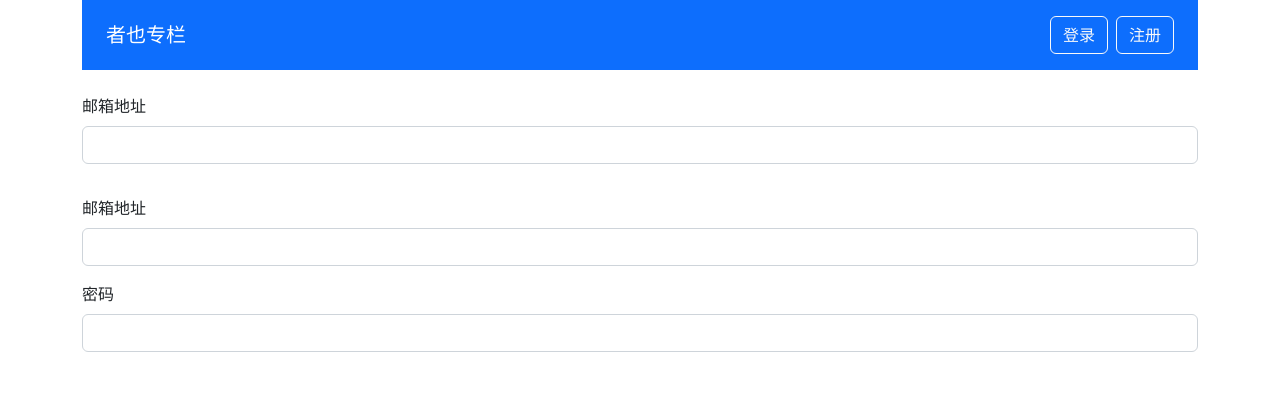
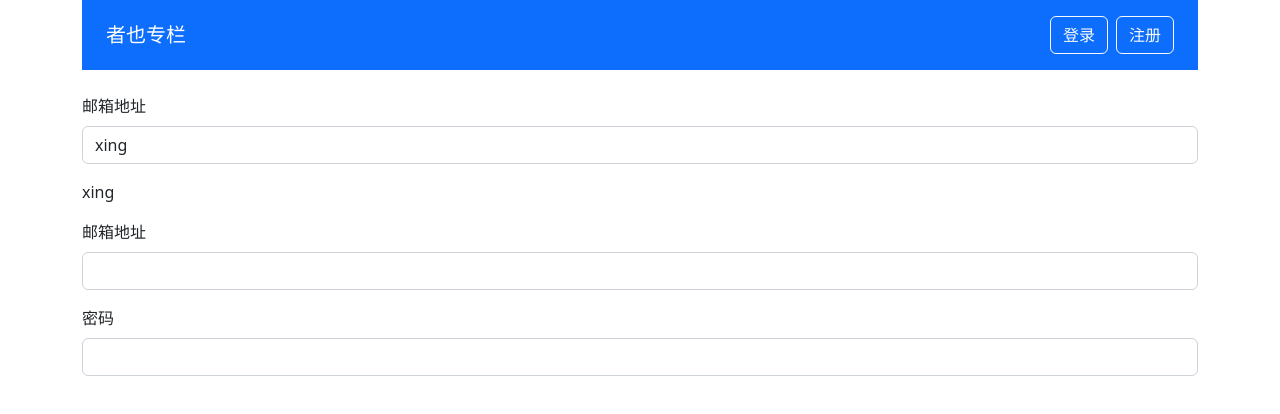
Before and after one commit to xing-6464/zheye, a Vue app: page / in a window 1280 px wide. Shown: the top 414 px of the page. Built offline with nearby package versions, Linux system fonts and the light colour scheme.

Commit message:
支持 v-model

```diff
--- a/src/App.vue
+++ b/src/App.vue
@@ -4,7 +4,8 @@
     <form action="">
       <div class="mb-3">
         <label class="form-label">邮箱地址</label>
-        <validate-Input :rules="emailRules"></validate-Input>
+        <validate-Input :rules="emailRules" v-model="emailVal"></validate-Input>
+        {{ emailVal }}
       </div>
       <div class="mb-3">
         <label class="form-label">邮箱地址</label>
@@ -24,7 +25,7 @@
 </template>
 
 <script lang='ts'>
-import { defineComponent, reactive } from 'vue'
+import { defineComponent, reactive, ref } from 'vue'
 import 'bootstrap/dist/css/bootstrap.min.css'
 import GlobalHeader, { UserProps } from './components/GlobalHeader.vue'
 import ValidateInput, { RulesProp } from './components/ValidateInput.vue'
@@ -69,6 +70,7 @@
     ValidateInput
   },
   setup () {
+    const emailVal = ref('xing')
     const emailRules: RulesProp = [
       { type: 'required', message: '电子邮箱地址不能为空' },
       { type: 'email', message: '请输入正确的电子邮箱地址' }
@@ -91,7 +93,8 @@
       user: testUser,
       emailRef,
       validateEmail,
-      emailRules
+      emailRules,
+      emailVal
     }
   }
 })
--- a/src/components/ValidateInput.vue
+++ b/src/components/ValidateInput.vue
@@ -3,7 +3,8 @@
     <input
       type="test" class="form-control"
       :class="{ 'is-invalid': inputRef.error }"
-      v-model="inputRef.val"
+      :value="inputRef.val"
+      @input="updateValue"
       @blur="validateInput"
     >
     <span v-if="inputRef.error" class="invalid-feedback">{{ inputRef.message }}</span>
@@ -22,14 +23,20 @@
 export default defineComponent({
   name: 'ValidateInput',
   props: {
-    rules: Array as PropType<RulesProp>
+    rules: Array as PropType<RulesProp>,
+    modelValue: String
   },
-  setup (props) {
+  setup (props, context) {
     const inputRef = reactive({
-      val: '',
+      val: props.modelValue || '',
       error: false,
       message: ''
     })
+    const updateValue = (e: Event) => {
+      const targetValue = (e.target as HTMLInputElement).value
+      inputRef.val = targetValue
+      context.emit('update:modelValue', targetValue)
+    }
     const validateInput = () => {
       if (props.rules) {
         const allPassed = props.rules.every(rule => {
@@ -52,7 +59,8 @@
     }
     return {
       inputRef,
-      validateInput
+      validateInput,
+      updateValue
     }
   }
 })
```
